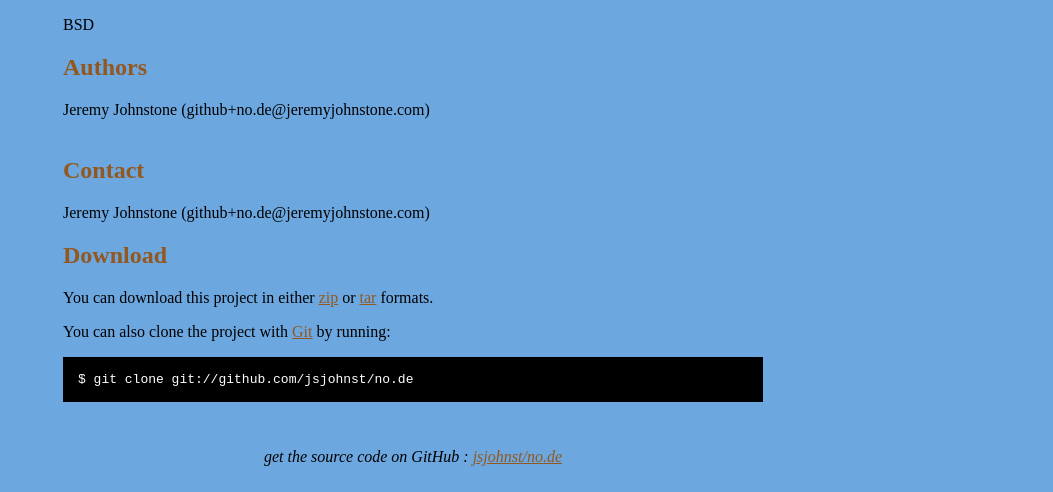
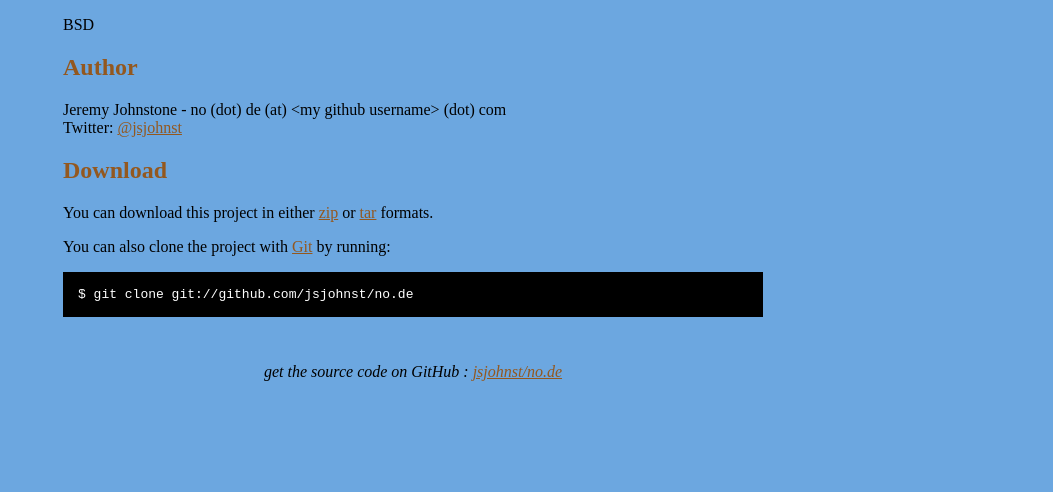
Before and after one commit to jsjohnst/no.de, a plain HTML site: page index.html in a window 1280 px wide. Shown: the part 308-800 px from the top of the page, without its empty margins (227-1280 px from the left). Drawn offline with Linux system fonts and the light colour scheme.

Commit message:
tweaked website

```diff
--- a/index.html
+++ b/index.html
@@ -56,13 +56,9 @@
 <p>npm install no.de</p>
 <h2>License</h2>
 <p>BSD</p>
-<h2>Authors</h2>
-<p>Jeremy Johnstone (github+no.de@jeremyjohnstone.com)
-<br/>
-<br/>      </p>
-<h2>Contact</h2>
-<p>Jeremy Johnstone (github+no.de@jeremyjohnstone.com)
-<br/>      </p>
+<h2>Author</h2>
+<p>Jeremy Johnstone - no (dot) de (at) &lt;my github username&gt; (dot) com
+<br/>Twitter: <a href="http://twitter.com/jsjohnst">@jsjohnst</a></p>
 
 
     <h2>Download</h2>
```
